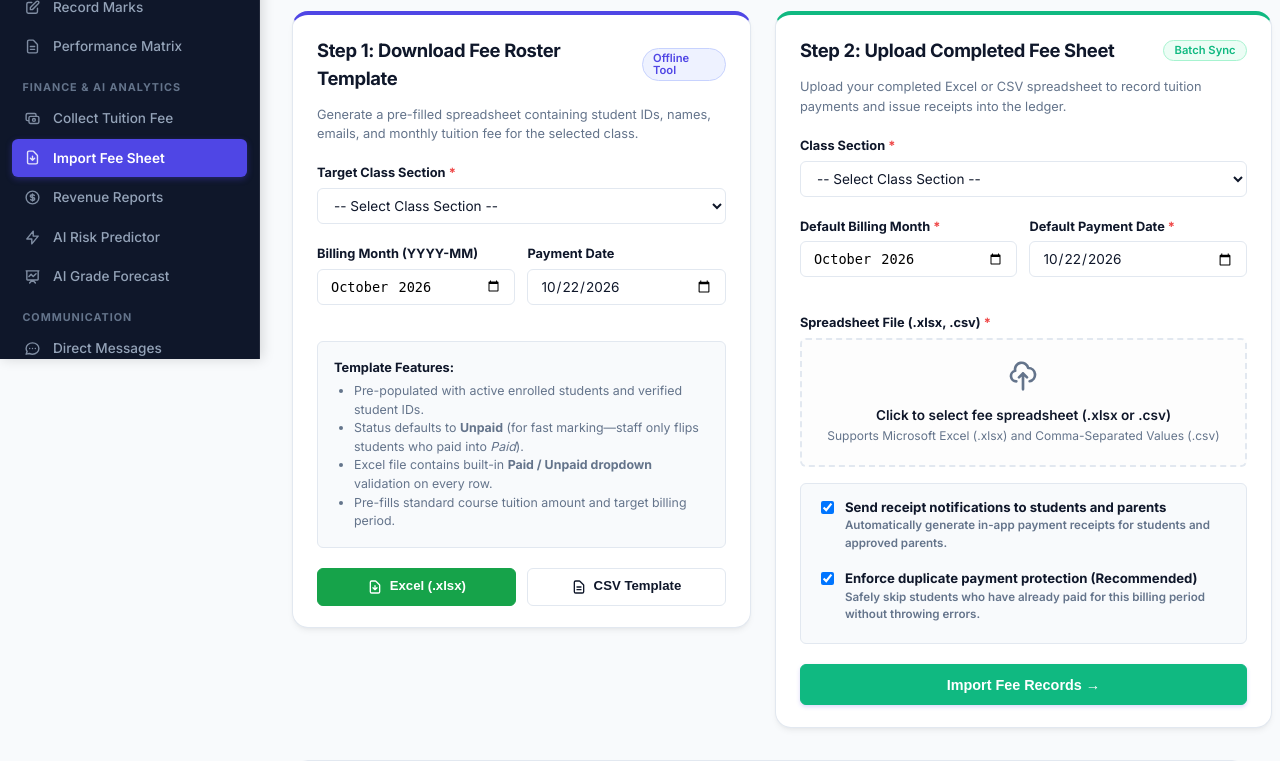
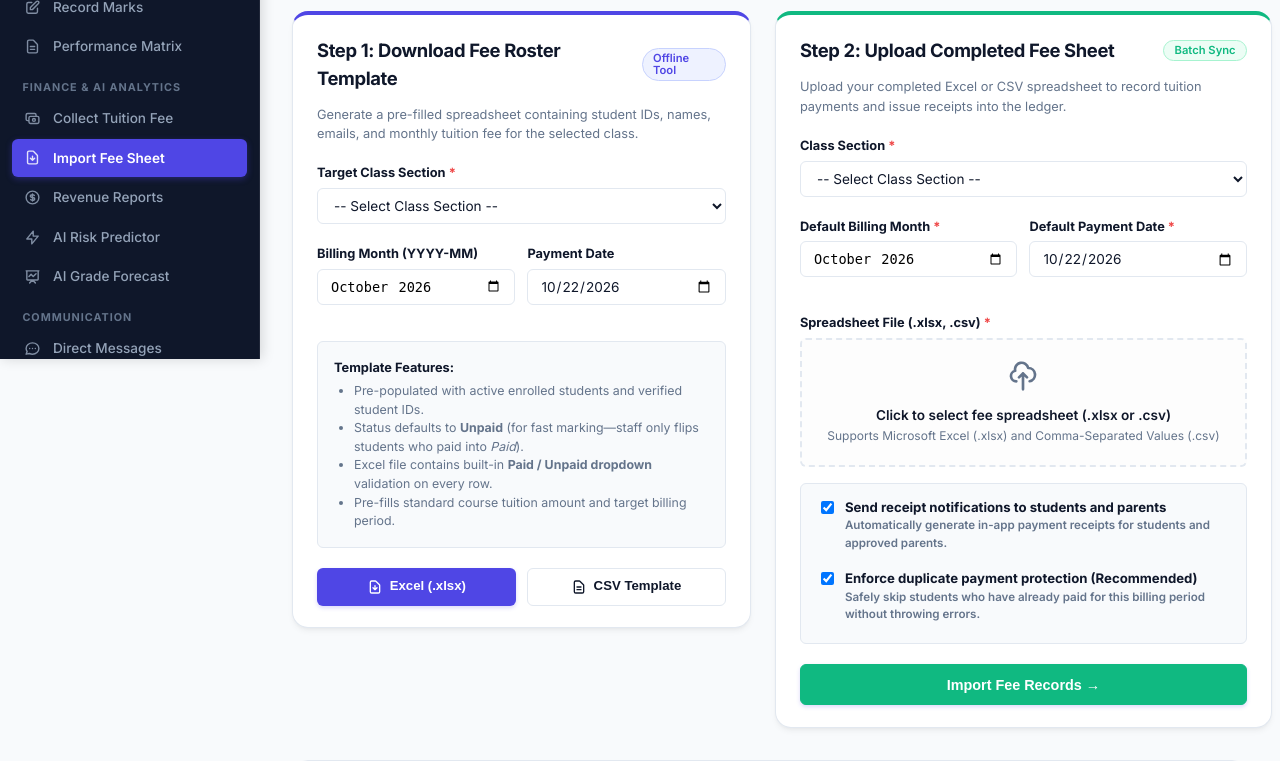
Before and after one commit to nihadn6/NS-learnytics, a Flask app: page /payments/import in a window 1280 px wide. Shown: the part 441-1202 px from the top of the page. Run offline with Flask 3, Linux system fonts and the light colour scheme; the visitor is signed in with stand-in values (Sample User, id 1); data that the repository does not hold is empty.

Commit message:
style(finance): match Excel button style in payment_import.html with attendance_import.html (btn-primary)

```diff
--- a/templates/payment_import.html
+++ b/templates/payment_import.html
@@ -102,9 +102,9 @@
         </div>
 
         <div style="display: flex; gap: 0.65rem;">
-            <button type="button" onclick="downloadTemplate('xlsx')" class="btn" style="flex: 1; font-size: 0.825rem; padding: 0.6rem 0.75rem; display: inline-flex; align-items: center; justify-content: center; gap: 0.4rem; background: #16a34a; border: 1px solid #16a34a; color: #ffffff; cursor: pointer; transition: background-color 0.15s ease;" onmouseover="this.style.background='#15803d'; this.style.borderColor='#15803d';" onmouseout="this.style.background='#16a34a'; this.style.borderColor='#16a34a';">
-                <svg style="width: 16px; height: 16px; color: #ffffff;" fill="none" stroke="currentColor" viewBox="0 0 24 24"><path stroke-linecap="round" stroke-linejoin="round" stroke-width="2" d="M12 10v6m0 0l-3-3m3 3l3-3m2 8H7a2 2 0 01-2-2V5a2 2 0 012-2h5.586a1 1 0 01.707.293l5.414 5.414a1 1 0 01.293.707V19a2 2 0 01-2 2z"></path></svg>
-                <span style="color: #ffffff; font-weight: 600;">Excel (.xlsx)</span>
+            <button type="button" onclick="downloadTemplate('xlsx')" class="btn btn-primary" style="flex: 1; font-size: 0.825rem; padding: 0.6rem 0.75rem; display: inline-flex; align-items: center; justify-content: center; gap: 0.4rem;">
+                <svg style="width: 16px; height: 16px;" fill="none" stroke="currentColor" viewBox="0 0 24 24"><path stroke-linecap="round" stroke-linejoin="round" stroke-width="2" d="M12 10v6m0 0l-3-3m3 3l3-3m2 8H7a2 2 0 01-2-2V5a2 2 0 012-2h5.586a1 1 0 01.707.293l5.414 5.414a1 1 0 01.293.707V19a2 2 0 01-2 2z"></path></svg>
+                <span>Excel (.xlsx)</span>
             </button>
             <button type="button" onclick="downloadTemplate('csv')" class="btn btn-outline" style="flex: 1; font-size: 0.825rem; padding: 0.6rem 0.75rem; display: inline-flex; align-items: center; justify-content: center; gap: 0.4rem;">
                 <svg style="width: 16px; height: 16px;" fill="none" stroke="currentColor" viewBox="0 0 24 24"><path stroke-linecap="round" stroke-linejoin="round" stroke-width="2" d="M9 12h6m-6 4h6m2 5H7a2 2 0 01-2-2V5a2 2 0 012-2h5.586a1 1 0 01.707.293l5.414 5.414a1 1 0 01.293.707V19a2 2 0 01-2 2z"></path></svg>
```
